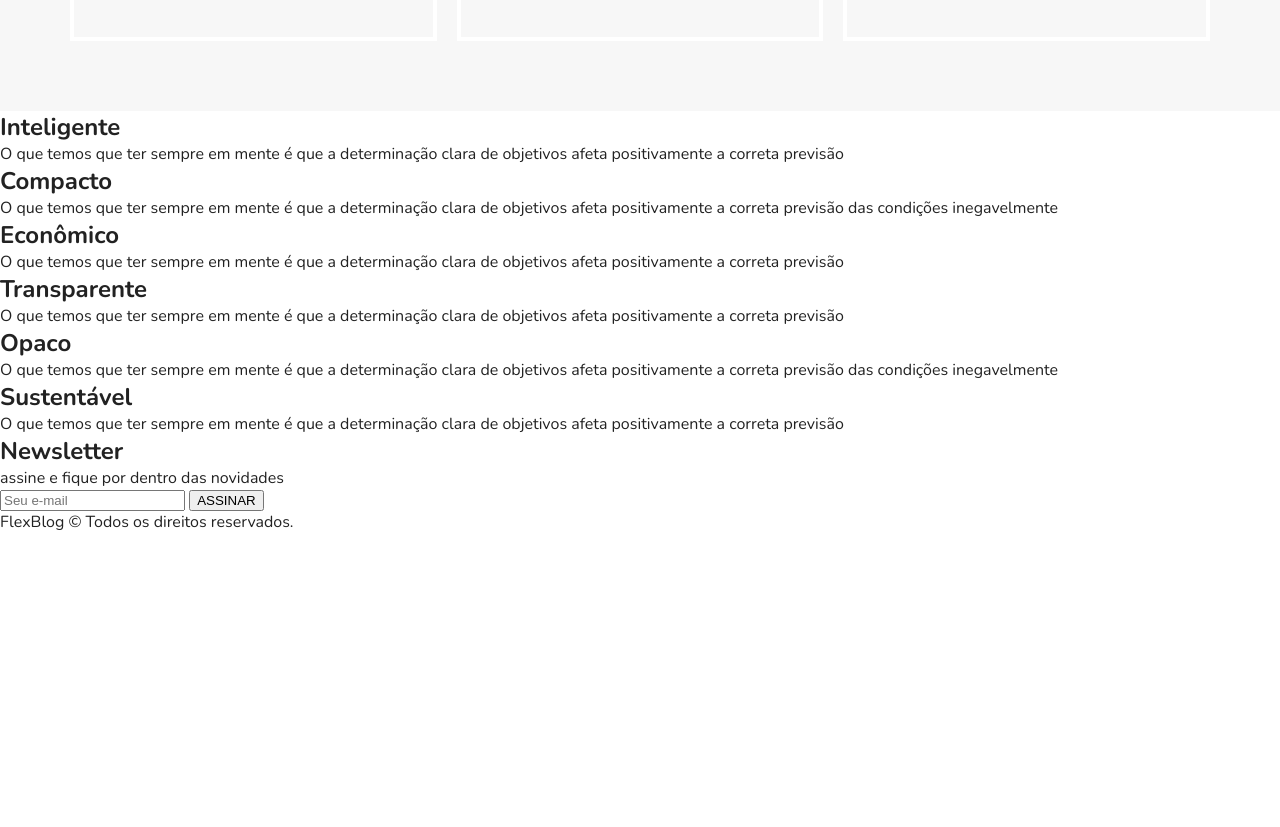
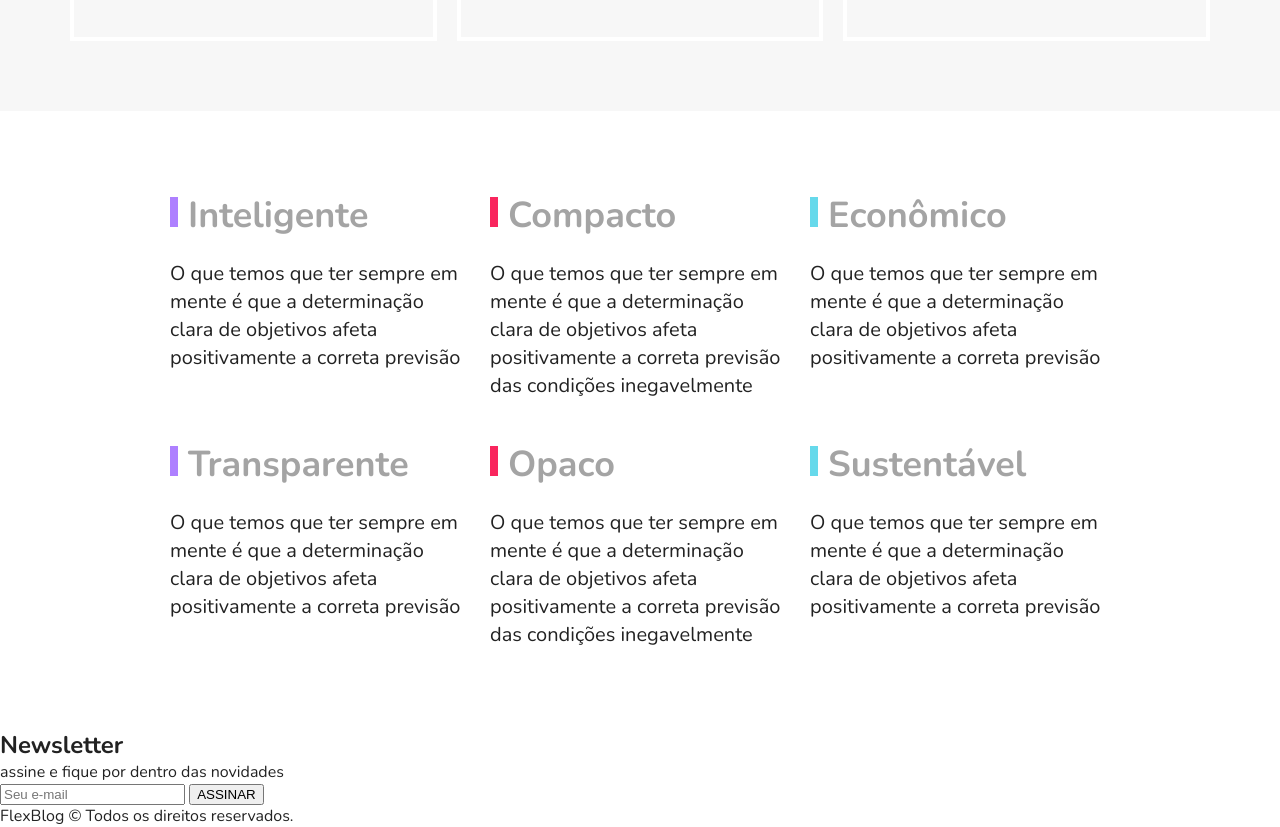
Before and after one commit to gabrieltelesdev/FlexBlog-Origamid, a plain HTML site: page index.html in a window 1280 px wide. Shown: the part 2472-3299 px from the top of the page. Before the commit the page ends 3005 px from the top, so only its background shows below. Drawn offline with nearby package versions, Linux system fonts and the light colour scheme.

Commit message:
Create the section qualidade

```diff
--- a/css/style.css
+++ b/css/style.css
@@ -261,3 +261,55 @@ img {
         order: -1;
     }
 }
+
+/*QUALIDADE*/
+
+.qualidade {
+    max-width: 960px;
+    margin: 60px auto;
+    display: flex;
+    flex-wrap: wrap;
+}
+
+.qualidade-item {
+    flex: 1 1 300px;
+    margin:20px 10px;
+}
+
+.qualidade-item h2 {
+    color: #A4A4A4;
+    font-size: 2.25em;
+    margin-bottom: 20px;
+}
+
+.qualidade-item:nth-of-type(3n+1) h2::before {
+    content: '';
+    width: 8px;
+    height: 30px;
+    margin-right: 10px;
+    background-color: #AE80FF;
+    display: inline-block;
+}
+
+.qualidade-item:nth-of-type(3n+2) h2::before {
+    content: '';
+    width: 8px;
+    height: 30px;
+    margin-right: 10px;
+    background-color: #F9265E;
+    display: inline-block;
+}
+
+.qualidade-item:nth-of-type(3n+3) h2::before {
+    content: '';
+    width: 8px;
+    height: 30px;
+    margin-right: 10px;
+    background-color: #66D9EB;
+    display: inline-block;
+}
+
+.qualidade-item p {
+    font-size: 1.25em;
+    line-height: 1.4em;
+}
```
